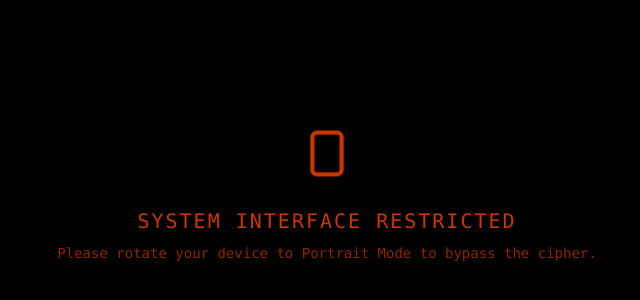
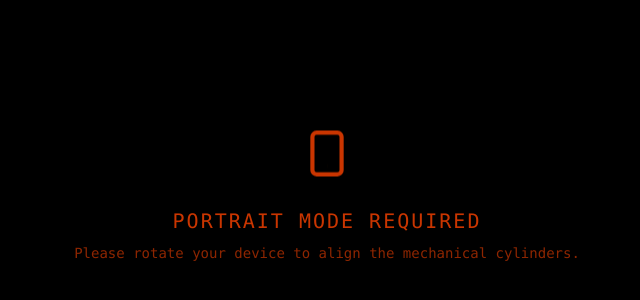
Before and after one commit to andresrojas03/project-hsc, a Next.js app: page /unknown in a window 1280 px wide. Shown: the part 198-498 px from the top of the page, without its empty margins (313-953 px from the left). Built offline with nearby package versions, Linux system fonts and the light colour scheme.

Commit message:
mode lock up corrected

```diff
--- a/src/app/unknown/page.tsx
+++ b/src/app/unknown/page.tsx
@@ -31,7 +31,10 @@ export default function UnknownPage() {
 
     return (
         <main className="relative min-h-screen bg-[#0a0a0a] overflow-hidden flex flex-col items-center justify-center">
-        <div className="fixed inset-0 z-[1000] flex flex-col items-center justify-center bg-black text-orange-700 p-10 text-center landscape:flex portrait:hidden">
+
+        {/* --- CORRECTED ORIENTATION LOCK --- */}
+        {/* 'hidden' by default, 'flex' only when in landscape mode */}
+        <div className="fixed inset-0 z-[1000] hidden landscape:flex flex-col items-center justify-center bg-black text-orange-700 p-10 text-center">
             <div className="mb-4 animate-bounce">
                 <svg width="50" height="50" viewBox="0 0 24 24" fill="none" stroke="currentColor" strokeWidth="2">
                     <rect x="5" y="2" width="14" height="20" rx="2" />
@@ -39,10 +42,10 @@ export default function UnknownPage() {
                 </svg>
             </div>
             <h1 className="font-mono text-xl uppercase tracking-widest">
-                System Interface Restricted
+                Portrait Mode Required
             </h1>
             <p className="mt-2 font-mono text-sm opacity-70">
-                Please rotate your device to Portrait Mode to bypass the cipher.
+                Please rotate your device to align the mechanical cylinders.
             </p>
         </div>
 
```
